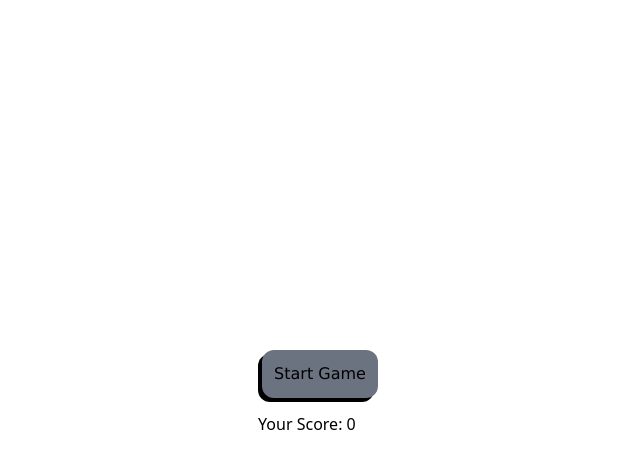
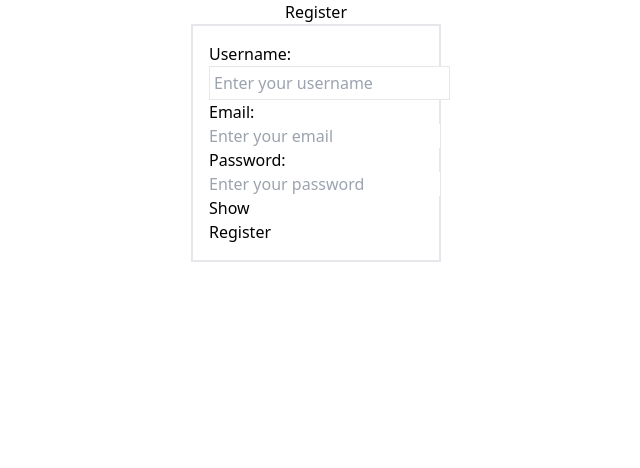
Before and after one commit to sanjograiofficial/Keyboard-typing-game, a React (Vite) app in the folder frontend/: page /login in a window 1280 px wide. Shown: the top 468 px of the page, without its empty margins (324-964 px from the left). Built offline with nearby package versions, Linux system fonts and the light colour scheme; no server answers.

Commit message:
feat: added register page

```diff
--- a/frontend/package.json
+++ b/frontend/package.json
@@ -11,7 +11,8 @@
   },
   "dependencies": {
     "react": "^19.2.6",
-    "react-dom": "^19.2.6"
+    "react-dom": "^19.2.6",
+    "react-router-dom": "^7.18.1"
   },
   "devDependencies": {
     "@eslint/js": "^10.0.1",
--- a/frontend/src/App.tsx
+++ b/frontend/src/App.tsx
@@ -1,62 +1,17 @@
-import { useState } from "react";
-import data from "./data/words";
-import GameStart from "./components/GameStart";
-import GameOver from "./components/GameOver";
+import { Route, Routes } from "react-router-dom"
 import "./App.css";
 import "./index.css";
-export default function App() {
-  const [name, setName] = useState("");
-  const [gameStart, setGameStart] = useState(false);
-  const [isLost, setIsLost] = useState(false);
-  const [word, setWord] = useState<string>("");
-  const [flash, setFlash] = useState(false);
-  const [typoFlash, setTypoFlash] = useState(false);
-  const [score, setScore] = useState<number>(0);
-  const [typoCount, setTypoCount] = useState<number>(0);
+import Home from "./page/home/Home";
+import Register from "./page/auth/Register";
 
-  const getData = () => {
-  console.log(import.meta.env.VITE_API_URL);
-    const value = data[Math.floor(Math.random() * data.length)];
-    setWord(value);
+const App = () => {
+  return (
+    <Routes>
+      <Route path="/" element={<Home />} />
+      <Route path="/register" element={<Register />} />
+      <Route path="/login" element={<Register />} />
+    </Routes>
+  )
+}
 
-  };
-  const handleGameStart = () => {
-    setGameStart(true);
-    setScore(0);
-    setIsLost(false);
-    getData();
-  };
-  return (
-    <div className="flex justify-center items-center h-screen w-screen">
-      {gameStart ? (
-        <GameStart
-          gameStart={gameStart}
-          isLost={isLost}
-          handleGameStart={handleGameStart}
-          word={word}
-          score={score}
-          setScore={setScore}
-          getData={getData}
-          setFlash={setFlash}
-          setTypoFlash={setTypoFlash}
-          typoCount={typoCount}
-          setTypoCount={setTypoCount}
-          setIsLost={setIsLost}
-          setGameStart={setGameStart}
-          flash={flash}
-          typoFlash={typoFlash}
-          name={name}
-          setName={setName}
-        />
-      ) : (
-        <GameOver
-          gameStart={gameStart}
-          isLost={isLost}
-          score={score}
-          handleGameStart={handleGameStart}
-          name={name}
-        />
-      )}
-    </div>
-  );
-}
+export default App
--- a/frontend/src/main.tsx
+++ b/frontend/src/main.tsx
@@ -1,10 +1,10 @@
-import { StrictMode } from "react";
 import { createRoot } from "react-dom/client";
 import "./index.css";
 import App from "./App.tsx";
+import { BrowserRouter } from "react-router-dom";
 
 createRoot(document.getElementById("root")!).render(
-  <StrictMode>
+  <BrowserRouter>
     <App />
-  </StrictMode>,
+  </BrowserRouter>,
 );
--- /dev/null
+++ b/frontend/src/page/auth/Register.tsx
@@ -0,0 +1,63 @@
+import { useState } from "react";
+
+function Register() {
+  const [formData, setFormData] = useState({
+    username: "",
+    email: "",
+    password: "",
+  });
+  const [hidden, setHidden] = useState(true);
+  const handleHidden = () => {
+    setHidden(!hidden)
+  }
+  return (
+    <div className="flex justify-center flex-col items-center">
+      <h1>Register</h1>
+      <form method="post" className="w-[250px] border-2 flex flex-col p-4 justify-start items-start">
+        <fieldset>
+          <label htmlFor="username">Username: </label>
+          <input
+            type="text"
+            name="username"
+            value={formData.username}
+            onChange={(e) =>
+              setFormData((prev) => ({ ...prev, username: e.target.value }))
+            }
+            placeholder="Enter your username"
+            className="border p-1 "
+          />
+        </fieldset>
+        <fieldset>
+          <label htmlFor="email">Email: </label>
+          <input
+            type="email"
+            name="email"
+            placeholder="Enter your email"
+            value={formData.email}
+            onChange={(e) =>
+              setFormData((prev) => ({ ...prev, email: e.target.value }))
+            }
+          />
+        </fieldset>
+        <fieldset>
+          <label htmlFor="password">Password: </label>
+          <div>
+            <input
+              type={hidden ? "password" : "text"}
+              name="password"
+              value={formData.password}
+              onChange={(e) =>
+                setFormData((prev) => ({ ...prev, password: e.target.value }))
+              }
+              placeholder="Enter your password"
+            />
+            <button type="button" onClick={handleHidden}>{hidden ? "Show" : "Hide"} </button>
+          </div>
+        </fieldset>
+        <button type="submit">Register</button>
+      </form>
+    </div>
+  );
+}
+
+export default Register;
--- /dev/null
+++ b/frontend/src/page/home/Home.tsx
@@ -0,0 +1,59 @@
+import { useState } from "react";
+import data from "../../data/words"
+import GameStart from "../../components/GameStart";
+import GameOver from "../../components/GameOver";
+export default function Home() {
+  const [name, setName] = useState("");
+  const [gameStart, setGameStart] = useState(false);
+  const [isLost, setIsLost] = useState(false);
+  const [word, setWord] = useState<string>("");
+  const [flash, setFlash] = useState(false);
+  const [typoFlash, setTypoFlash] = useState(false);
+  const [score, setScore] = useState<number>(0);
+  const [typoCount, setTypoCount] = useState<number>(0);
+
+  const getData = () => {
+    console.log(import.meta.env.VITE_API_URL);
+    const value = data[Math.floor(Math.random() * data.length)];
+    setWord(value);
+  };
+  const handleGameStart = () => {
+    setGameStart(true);
+    setScore(0);
+    setIsLost(false);
+    getData();
+  };
+  return (
+    <div className="flex justify-center items-center h-screen w-screen">
+      {gameStart ? (
+        <GameStart
+          gameStart={gameStart}
+          isLost={isLost}
+          handleGameStart={handleGameStart}
+          word={word}
+          score={score}
+          setScore={setScore}
+          getData={getData}
+          setFlash={setFlash}
+          setTypoFlash={setTypoFlash}
+          typoCount={typoCount}
+          setTypoCount={setTypoCount}
+          setIsLost={setIsLost}
+          setGameStart={setGameStart}
+          flash={flash}
+          typoFlash={typoFlash}
+          name={name}
+          setName={setName}
+        />
+      ) : (
+        <GameOver
+          gameStart={gameStart}
+          isLost={isLost}
+          score={score}
+          handleGameStart={handleGameStart}
+          name={name}
+        />
+      )}
+    </div>
+  );
+}
```
Also changed, not shown: 1 other file (tests, documents, lock files or other folders).
